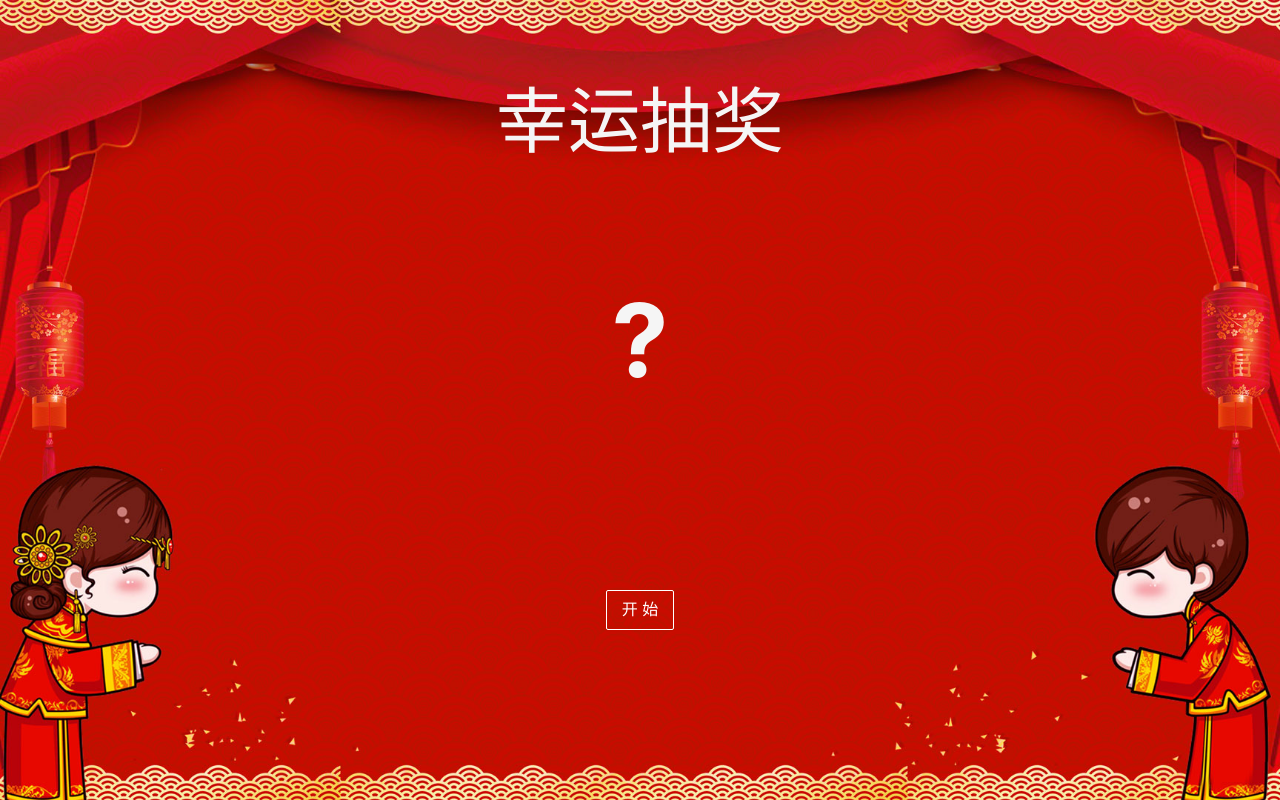
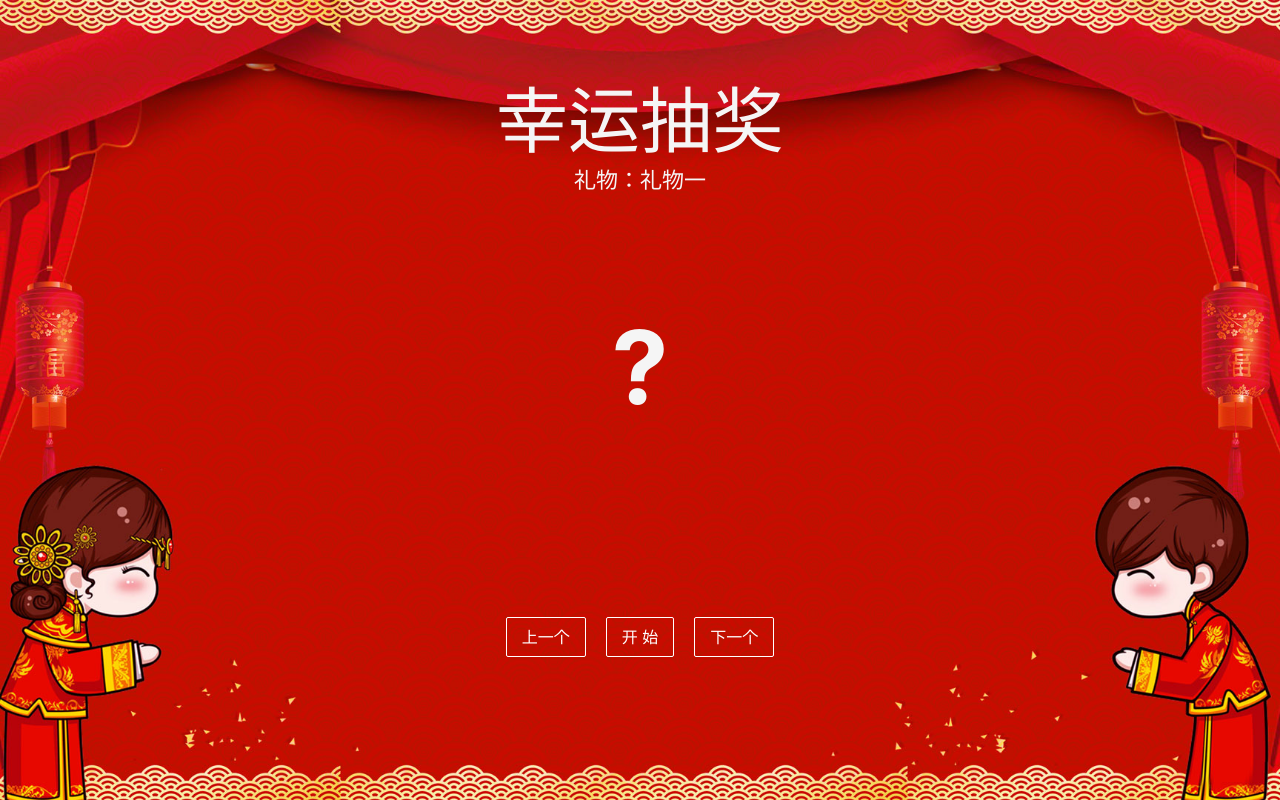
Before and after one commit to RiverLoveMU/blink_admin, a React (Vite) app: page /#/lottery in a window 1280 px wide. Built offline with nearby package versions, Linux system fonts and the light colour scheme.

Commit message:
feat: 调整抽签逻辑

```diff
--- a/src/pages/lottery/index.less
+++ b/src/pages/lottery/index.less
@@ -31,3 +31,13 @@
   font-weight: 700;
   margin-top: 80px;
 }
+
+.lottery-draw {
+  margin: 0 10px;
+}
+
+.lottery-gift {
+  font-size: 22px;
+  font-weight: 500;
+  margin-top: 20px;
+}
--- a/src/pages/lottery/index.tsx
+++ b/src/pages/lottery/index.tsx
@@ -1,43 +1,124 @@
 import * as React from "react";
-import { Button } from "antd";
+import { Button, message } from "antd";
 import "./index.less";
 
 const max = 100;
 
-const cheat = 88;
+const gifts = [
+  { name: "礼物一", winner: 88 },
+  { name: "礼物二" },
+  { name: "礼物三" },
+  { name: "礼物四" },
+  { name: "礼物五" },
+  { name: "礼物六" },
+];
+
+const getRandomNumber = () => {
+  return Math.ceil(Math.random() * max);
+};
 
 const Lottery = () => {
   const [inProgress, setInProgress] = React.useState(false);
   const [luckyNumber, setLuckyNumber] = React.useState<number>();
+  const luckyNumberRef = React.useRef<number>();
+  const [currentGift, setCurrentGift] = React.useState(0);
   const intervalRef = React.useRef<NodeJS.Timeout>();
+  const usedLuckyNumberListRef = React.useRef<Array<number>>([]);
+
+  const checkNumber = React.useCallback((number: number): number => {
+    if (usedLuckyNumberListRef.current.includes(number)) {
+      return checkNumber(getRandomNumber()) as number;
+    } else {
+      return number;
+    }
+  }, []);
+
+  const changeLuckyNumber = React.useCallback((number?: number) => {
+    setLuckyNumber(number);
+    luckyNumberRef.current = number;
+  }, []);
 
   const start = () => {
     setInProgress((prev) => !prev);
   };
 
+  const clear = () => {
+    setInProgress(false);
+    setTimeout(() => {
+      setLuckyNumber(undefined);
+    });
+  };
+
   React.useEffect(() => {
     if (inProgress) {
       intervalRef.current = setInterval(() => {
-        setLuckyNumber(Math.ceil(Math.random() * max));
+        const number = checkNumber(getRandomNumber());
+        changeLuckyNumber(number);
       }, 60);
     }
 
     return () => {
       if (intervalRef.current) {
+        const winnerNumber = gifts[currentGift]?.winner;
+        if (
+          winnerNumber &&
+          !usedLuckyNumberListRef.current.includes(winnerNumber)
+        ) {
+          changeLuckyNumber(gifts[currentGift]?.winner);
+        }
+        if (typeof luckyNumberRef.current == "number") {
+          usedLuckyNumberListRef.current.push(luckyNumberRef.current);
+        }
+
         clearInterval(intervalRef.current);
-        // setLuckyNumber(cheat);
+
         intervalRef.current = undefined;
       }
     };
-  }, [inProgress]);
+  }, [inProgress, currentGift, changeLuckyNumber, checkNumber]);
 
   return (
     <div className="lottery-container">
+      <div className="lottery-gift">礼物：{gifts[currentGift].name}</div>
       <h1 className="lottery-title">幸运抽奖</h1>
       <div className="lottery-lucky">{luckyNumber || "?"}</div>
-      <Button onClick={start} size="large" ghost className="lottery-draw">
-        {inProgress ? "开奖" : "开始"}
-      </Button>
+      <div>
+        <Button
+          onClick={() => {
+            if (currentGift === 0) {
+              message.info("这就是第一个哦");
+              return;
+            }
+
+            setCurrentGift((prev) => (prev -= 1));
+            clear();
+          }}
+          size="large"
+          ghost
+          className="lottery-draw"
+        >
+          上一个
+        </Button>
+        <Button onClick={start} size="large" ghost className="lottery-draw">
+          {inProgress ? "开奖" : "开始"}
+        </Button>
+        <Button
+          onClick={() => {
+            if (currentGift === gifts.length - 1) {
+              message.info("没有更多奖品啦");
+              return;
+            }
+
+            setCurrentGift((prev) => (prev += 1));
+            clear();
+          }}
+          size="large"
+          ghost
+          className="lottery-draw"
+        >
+          下一个
+        </Button>
+      </div>
     </div>
   );
 };
```
